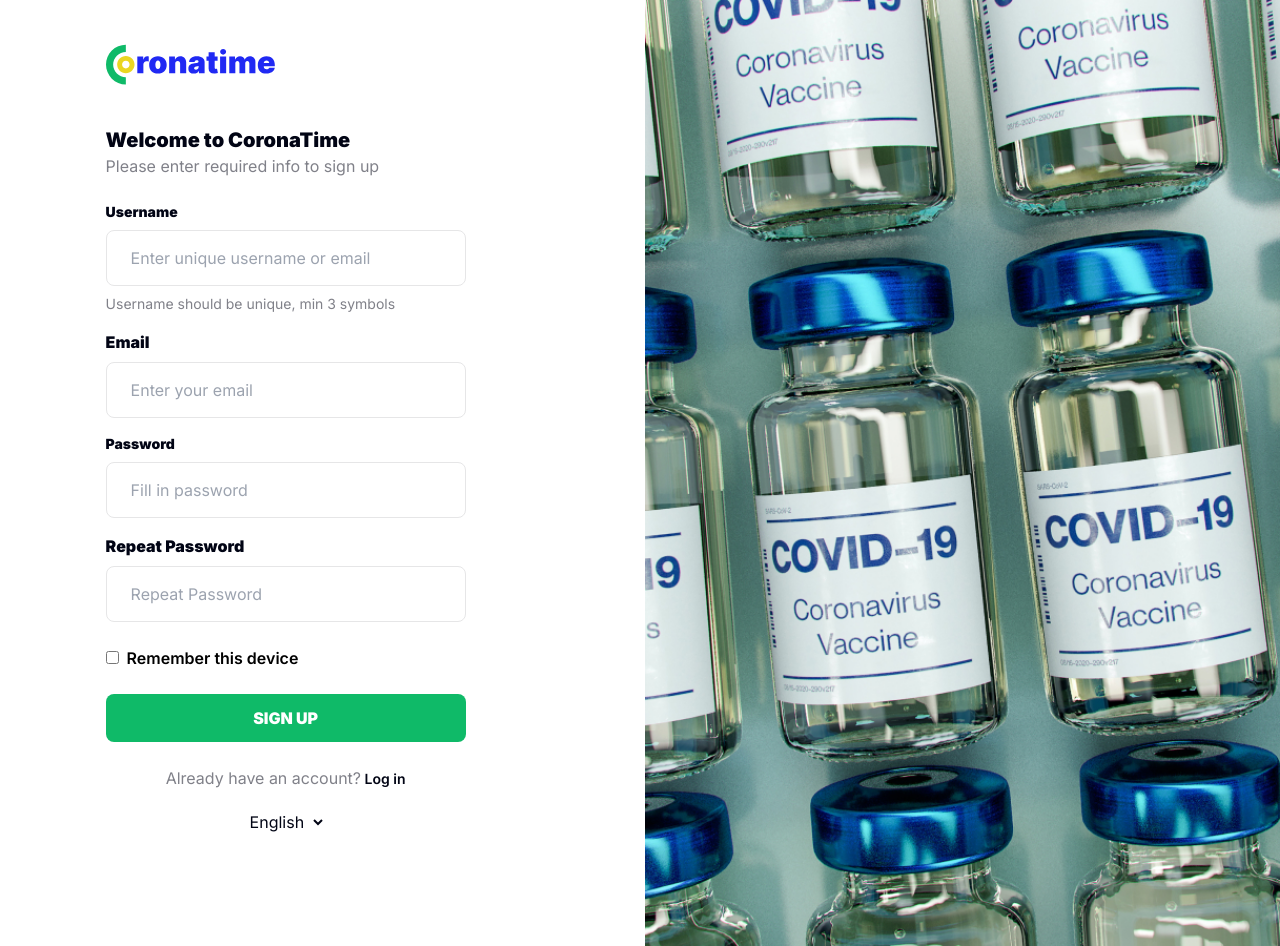
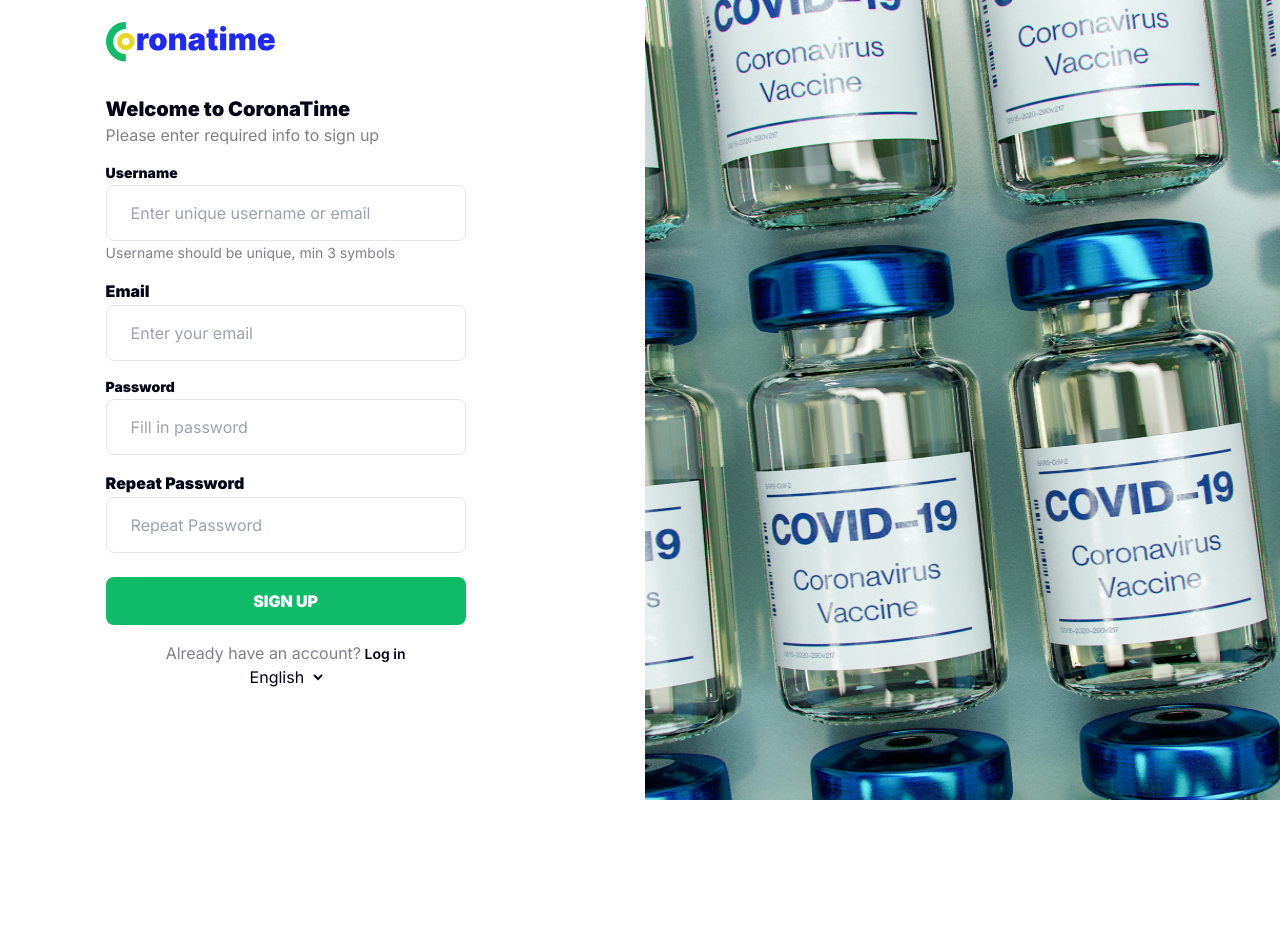
Before and after one commit to Saba-Var/Coronatime, a React (Create React App) app: page /Sign-up in a window 1280 px wide. After the commit the page ends 800 px from the top, so only its background shows below. Built offline with nearby package versions, Linux system fonts and the light colour scheme.

Commit message:
style: make sign up page none scrollable

```diff
--- a/public/assets/locales/ge/translation.json
+++ b/public/assets/locales/ge/translation.json
@@ -1,11 +1,11 @@
 {
-  "Unique Password": "მომხმარებლის პაროლი უნდა იყოს უნიკალური, უნდა შედგებოდეს მინ 3 სიმბოლოსგან",
+  "Unique Password": "პაროლი უნდა შედგებოდეს მინ 3 სიმბოლოსგან",
   "unique": "მომხმარებლის სახელი უნდა იყოს უნიკალური, უნდა შედგებოდეს მინ 3 სიმბოლოსგან",
   "Enter details": "კეთილი იყოს თქვენი მობრძანება! გთხოვთ შეიყვანეთ მონაცემები",
   "Valid email": "შეიყვანეთ სწორი ელ-ფოსტის მისამართი!",
   "Welcome CoronaT ime": "კეთილი იყოს თქვენი მობრძანება კორონათაიმზე",
   "Welcome CoronaTime": "კეთილი იყოს თქვენი მობრძანება კორონათაიმზე",
-  "Enter info": "რეგისტრაციისთვის შეიყვანეთ მოთხოვნილი ინფორმაცია",
+  "Enter info": "შეიყვანეთ მოთხოვნილი ინფორმაცია",
   "Confirm Email": "გამოგიგზავნეთ დამადასტურებელი მეილი",
   "Username placeholder": "შეიყვანეთ სახელი ან მეილი",
   "Unique username": "შეიყვანეთ მომხმარებლის სახელი",
--- a/src/components/EmailInput.tsx
+++ b/src/components/EmailInput.tsx
@@ -8,7 +8,7 @@ const EmailInput: React.FC<EmailProps> = (props) => {
   const { t } = useTranslation()
 
   return (
-    <div className='flex flex-col gap-2 relative'>
+    <div className='flex flex-col gap-[2px] relative'>
       <label className='text-black font-black'>{t(props.label)}</label>
       <input
         {...props.register(props.label, {
--- a/src/components/ErrorAlert.tsx
+++ b/src/components/ErrorAlert.tsx
@@ -9,7 +9,7 @@ const ErrorAlert: React.FC<ErrorProps> = (props) => {
 
   return (
     <div
-      className={`px-1 md:text-2xl z-[999999] animate-slide-in-top  bg-red-100 border border-rose-600 text-red-700 md:px-4 py-1 md:py-3 rounded bg-rose-100  fixed top-4 md:top-4 lg:top-10 2xl:top-12
+      className={`px-1 md:text-2xl z-[999999] animate-slide-in-top  bg-red-100 border border-rose-600 text-red-700 md:px-4 py-1 md:py-3 rounded bg-rose-100  fixed top-14 md:top-14 lg:top-16 xl:top-[75px] 2xl:top-[80px]
        ${exit && 'animate-bounce-out-left'}`}
     >
       <div className='flex items-center justify-between'>
--- a/src/components/Question.tsx
+++ b/src/components/Question.tsx
@@ -8,7 +8,7 @@ type PropsType = {
 
 const Question: React.FC<PropsType> = (props) => {
   return (
-    <div className='mt-6'>
+    <div className='mt-4'>
       <p className='text-gray text-center'>
         {props.question}
         <Link to={props.link} className='text-black text-sm font-semibold'>
--- a/src/components/RepeatPassword.tsx
+++ b/src/components/RepeatPassword.tsx
@@ -11,7 +11,7 @@ const RepeatPassword: React.FC<PasswordProps> = (props) => {
   const isCorrect = !match && !required && props.dirtyFields['Repeat Password']
 
   return (
-    <div className='flex flex-col gap-2 relative'>
+    <div className='flex flex-col gap-[2px] relative'>
       <label className='text-black font-black'>{t(props.label)}</label>
       <input
         {...props.register(props.label, {
--- a/src/components/TextInput.tsx
+++ b/src/components/TextInput.tsx
@@ -12,7 +12,7 @@ const TextInput: React.FC<InputFieldProps> = (props) => {
     formState.dirtyFields[props.label] && !error && !formState.apiError
 
   return (
-    <div className='flex flex-col gap-2 relative'>
+    <div className='flex flex-col gap-[2px] relative'>
       <label className='text-black font-bold text-sm'>{t(props.label)}</label>
       <input
         {...formState.register(props.label, {
--- a/src/components/WelcomeText.tsx
+++ b/src/components/WelcomeText.tsx
@@ -1,8 +1,10 @@
 const WelcomeText: React.FC<{ title: string; details: string }> = (props) => {
   return (
     <>
-      <h2 className='font-black  text-black text-xl mt-10'>{props.title}</h2>
-      <p className='text-gray mb-6'>{props.details}</p>
+      <h2 className='font-black  text-black text-xl mt-8 1.5xl:w-[500px]'>
+        {props.title}
+      </h2>
+      <p className='text-gray mb-4'>{props.details}</p>
     </>
   )
 }
--- a/src/components/Wrapper.tsx
+++ b/src/components/Wrapper.tsx
@@ -6,20 +6,18 @@ import { Logo } from 'components/svgs'
 const Wrapper: React.FC<WrapperTypes> = (props) => {
   return (
     <>
-      <div className='lg:flex lg:justify-between'>
-        <div className='px-4 py-4 w-[375px] m-auto lg:m-0 lg:ml-[2%] xl:ml-[7%] lg:mt-[2%] lg:w-98'>
+      <div className='lg:flex lg:justify-between h-screen overflow-hidden'>
+        <div className='px-4 w-[375px] m-auto lg:m-0 lg:ml-[2%] xl:ml-[7%] lg:mt-[1.5%] lg:w-98'>
           <Logo />
           <WelcomeText title={props.title} details={props.details} />
           {props.children}
-          <div className='flex justify-center pt-5'>
+          <div className='flex justify-center '>
             <Language />
           </div>
         </div>
         <img
           src={vaccines}
-          className={`hidden lg:block w-[635px] ${
-            props.page === 'login' && 'h-screen'
-          }`}
+          className={`hidden lg:block w-[635px] h-[900px]`}
           alt='covid-19 vaccines'
         />
       </div>
--- a/src/pages/Signup/components/SignupForm.tsx
+++ b/src/pages/Signup/components/SignupForm.tsx
@@ -2,7 +2,6 @@ import { useNavigate } from 'react-router-dom'
 import { useTranslation } from 'react-i18next'
 import { FormData } from 'pages/Signup/types'
 import { useForm } from 'react-hook-form'
-import { Remember } from 'components'
 import { useState } from 'react'
 import axios from 'axios'
 import {
@@ -117,7 +116,6 @@ function SignupForm() {
           data={watch()}
         />
       </div>
-      <Remember marginTop='mt-6' />
       <GreenBtn text={t('SIGN UP')} />
     </form>
   )
--- a/tailwind.config.js
+++ b/tailwind.config.js
@@ -2,6 +2,9 @@ module.exports = {
   content: ['./src/**/*.{js,jsx,ts,tsx}'],
   theme: {
     extend: {
+      screens: {
+        '1.5xl': '1142px',
+      },
       animation: {
         'slide-in-top':
           'slide-in-top 0.5s cubic-bezier(0.250, 0.460, 0.450, 0.940)   both',
```
